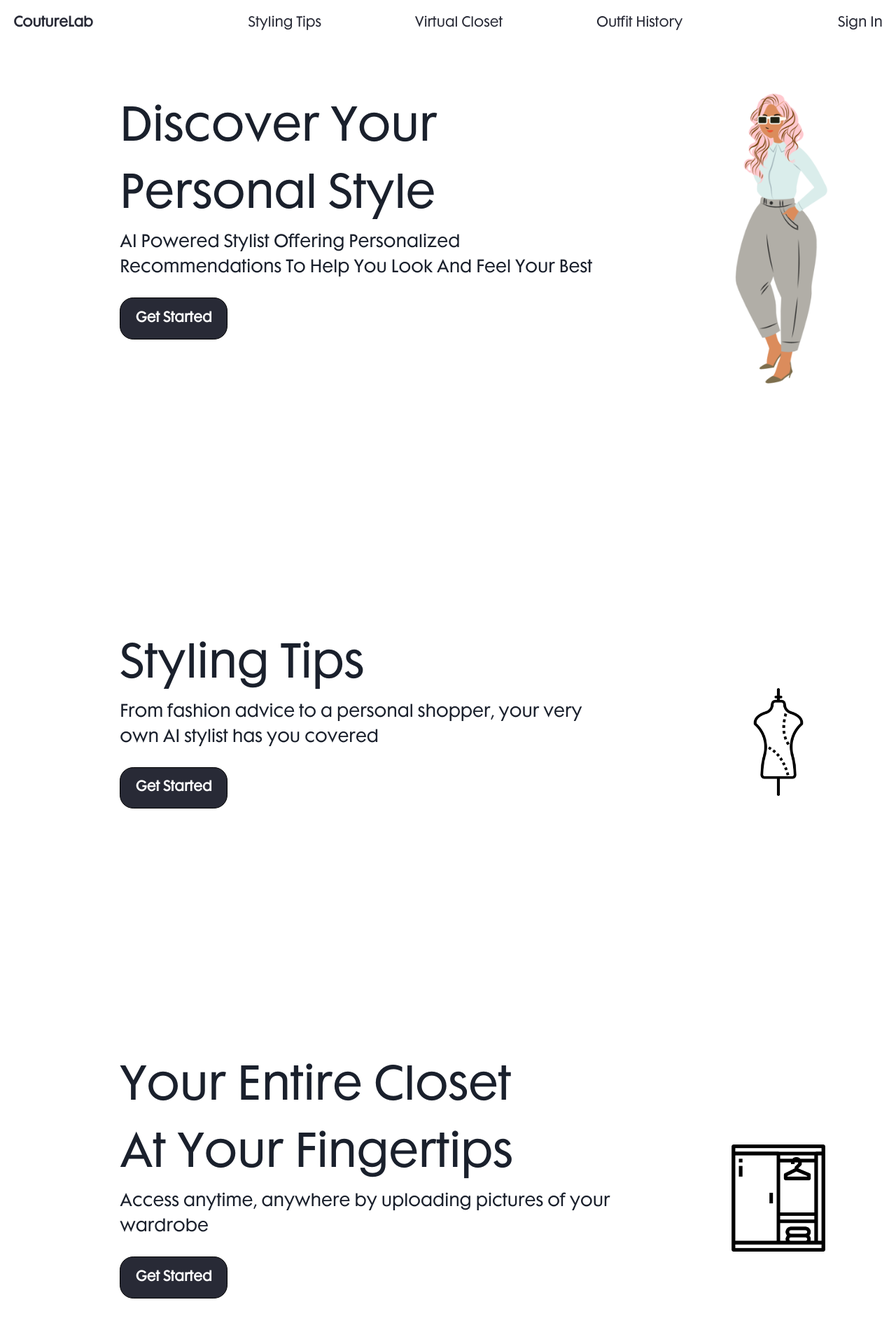
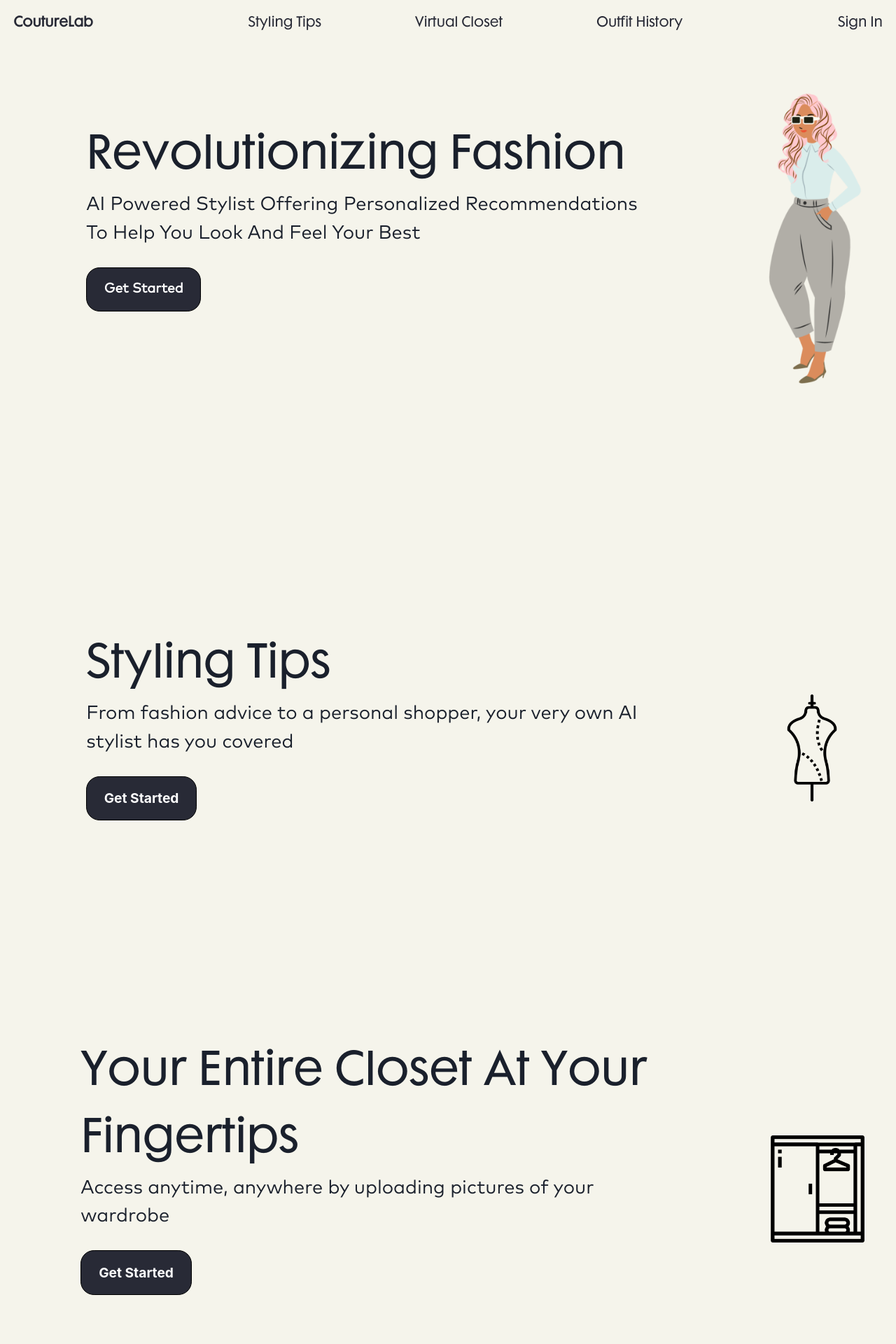
Before and after one commit to felixliang50779/Couture-Lab, a React (Create React App) app in the folder couture-lab-ui/: page /Home in a window 1280 px wide. Shown: the top 1920 px of the page at 70% size. Built offline with nearby package versions, Linux system fonts and the light colour scheme.

Commit message:
Changed landing page desc font, adjusted formatting, changed background color to warm white

```diff
--- a/couture-lab-ui/public/main.css
+++ b/couture-lab-ui/public/main.css
@@ -12,6 +12,6 @@ html, body {
     padding: 0;
     max-width: 100vw;
     max-height: fit-content;
-    background-color: #FFFFFF;
+    background-color: #F5F4EB !important;
     scroll-behavior: smooth !important;
 }
--- a/couture-lab-ui/src/App.css
+++ b/couture-lab-ui/src/App.css
@@ -17,3 +17,8 @@
     font-family: "FuturaMaxi";
     src: url('./Assets/Fonts/FuturaMaxi-Regular.otf');
 }
+
+@font-face {
+    font-family: "MarkPro";
+    src: url('./Assets/Fonts/Mark-Pro.ttf');
+}
--- a/couture-lab-ui/src/Components/navbar.module.css
+++ b/couture-lab-ui/src/Components/navbar.module.css
@@ -16,8 +16,7 @@
 }
 
 .scrollNavbar {
-    background-color: rgba(255, 255, 255, 1);
-    box-shadow: 1px 1px 2px 1px #000000;
+    background-color: #F5F4EB;
 }
 
 .logo {
--- a/couture-lab-ui/src/Pages/Home.js
+++ b/couture-lab-ui/src/Pages/Home.js
@@ -29,9 +29,9 @@ export default function Home() {
     return (
         <div className={styles['content-container']}>
             <NavBar />
-            <div id="landingDesc" className={styles['landing-content']}>
+            <div className={styles['landing-content']}>
                 <AnimatedTextSection
-                    title="Discover Your Personal Style"
+                    title="Revolutionizing Fashion"
                     desc="AI Powered Stylist Offering Personalized
                     Recommendations To Help You Look And Feel Your Best"
                 />
--- a/couture-lab-ui/src/Pages/Home.module.css
+++ b/couture-lab-ui/src/Pages/Home.module.css
@@ -1,7 +1,6 @@
 .content-container {
     display: flex;
     flex-direction: column;
-    font-family: "FuturaMaxi";
     transition: 0.5s;
 }
 
@@ -17,15 +16,21 @@
     padding-bottom: 13%;
 }
 
+
+.virtual-closet {
+    padding-top: 10%;
+    padding-bottom: 10%;
+}
+
 .landing-content {
     padding-top: 4%;
+    font-family: "MarkPro";
 }
 
 .last-page {
     display: flex;
     justify-content: center;
     text-align: center;
-    background: linear-gradient(#FFFFFF, #E5F3FD);
 }
 
 .last-page-link {
@@ -39,13 +44,16 @@
 
 .section-title {
     font-size: 4em;
-    max-width: 9em;
+    max-width: 13em;
+    font-family: "FuturaMaxi";
 }
 
 .section-desc {
     font-size: 1.5em;
     margin-bottom: 1em;
     max-width: 30em;
+    font-family: "MarkPro";
+    font-size: 1.7em;
 }
 
 .last-page-title {
```
Also changed, not shown: couture-lab-ui/src/Assets/Fonts/Mark-Pro.ttf (added).
